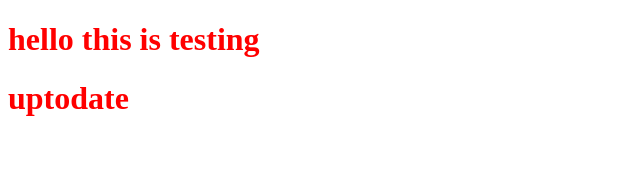
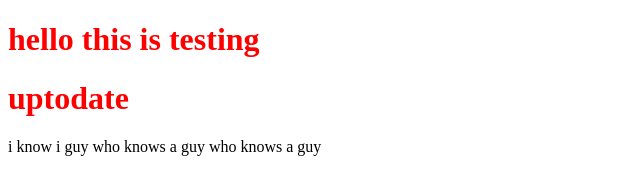
Before and after one commit to Invinciblecode/test123, a plain HTML site: page index.html in a window 1280 px wide. Shown: the whole page, without its empty margins (0-640 px from the left). Drawn offline with Linux system fonts and the light colour scheme.

Commit message:
added i know a guy who know a gu

```diff
--- a/index.html
+++ b/index.html
@@ -9,5 +9,6 @@
 <body>
     <h1>hello this is testing</h1>
     <h1>uptodate</h1>
+    <p>i know i guy who knows a guy who knows a guy</p>
 </body>
 </html>
```
